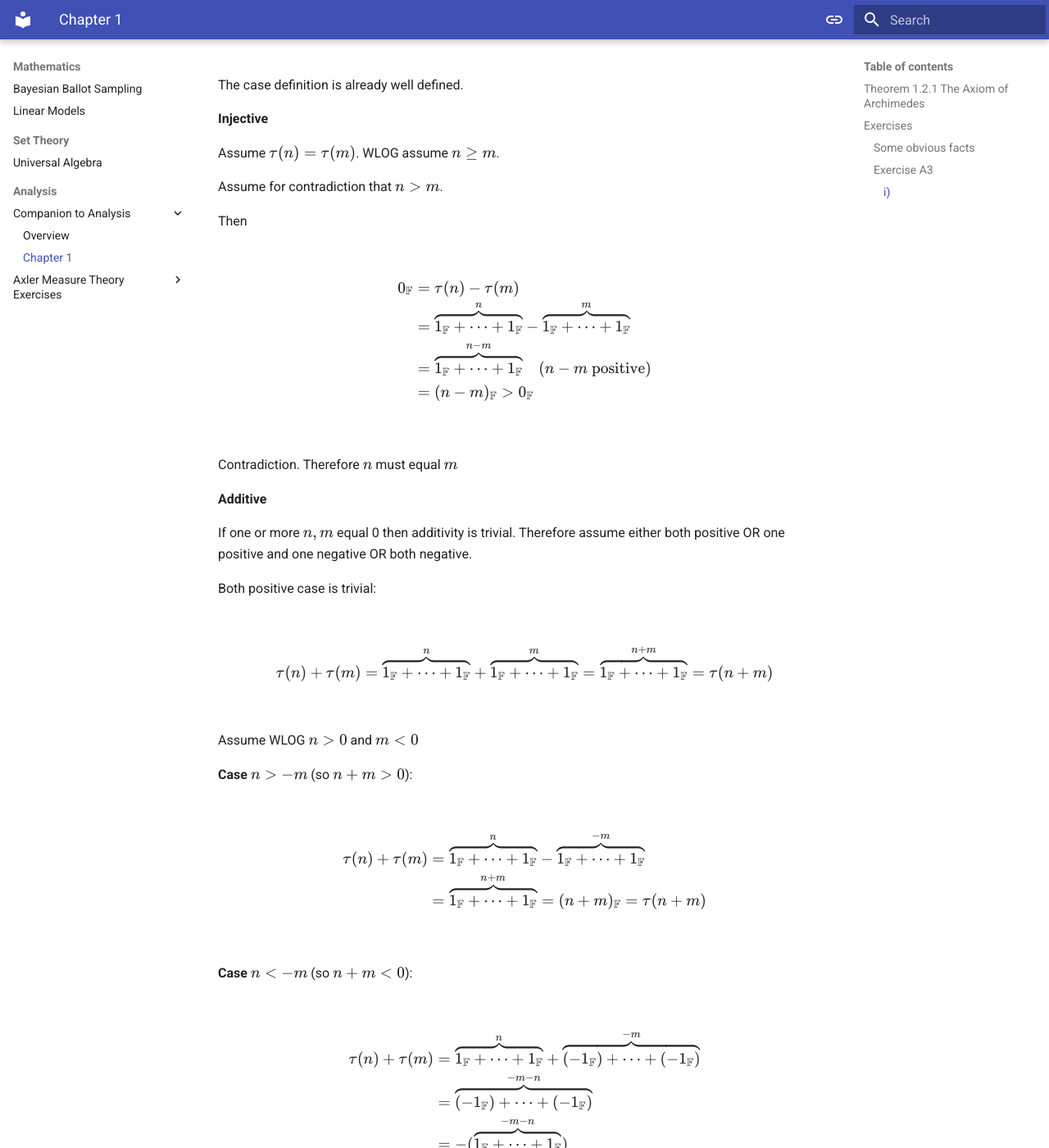
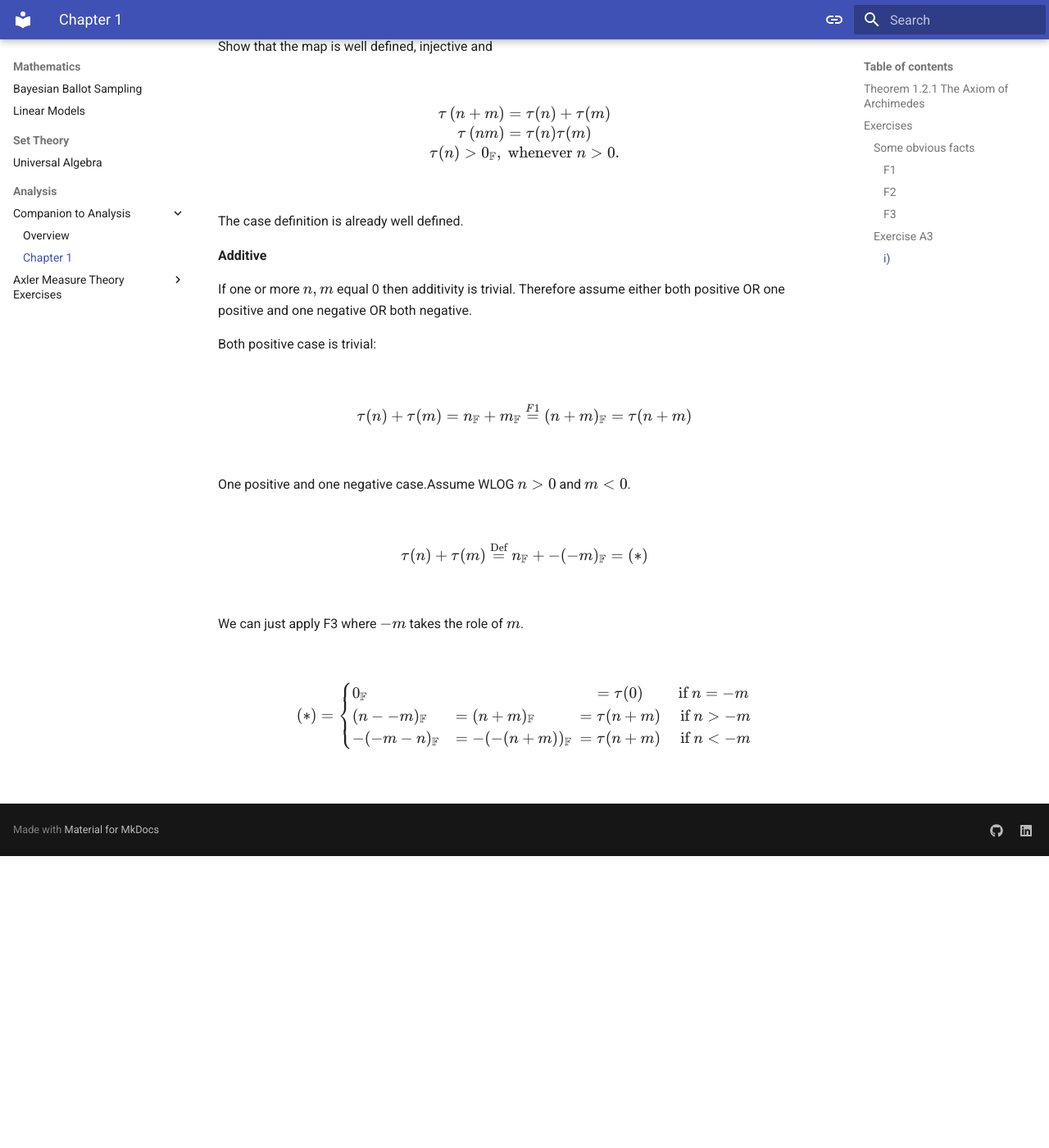
Before and after one commit to JakeRobertBaker/jakerobertbaker.github.io, an MkDocs documentation site: the page built from docs/mathematics/analysis/companion_to_analysis/chapter_1_notes.md, in a window 1280 px wide and 1400 px high, scrolled down 1823 px. Shown: the whole window at 82% size. Built offline with MkDocs 1.6.1 and Material for MkDocs 9.7.7, drawn with Linux system fonts in a browser that asks for light colours; some web fonts are replaced; after the commit the page ends 2867 px from its top, so only the background shows below that; some of the changed text lies outside the part shown.

Commit message:
corrected

```diff
--- a/docs/mathematics/analysis/companion_to_analysis/chapter_1_notes.md
+++ b/docs/mathematics/analysis/companion_to_analysis/chapter_1_notes.md
@@ -35,6 +35,16 @@
 
 ### Some obvious facts
 
+#### F1
+
+$n_{\mathbb{F}} + m_{\mathbb{F}} = (n+m)_{\mathbb{F}}$ for any $n,m \in \mathbb{N}^+$
+
+#### F2
+
+$n_{\mathbb{F}} m_{\mathbb{F}} = (nm)_{\mathbb{F}}$ for any $n,m \in \mathbb{N}^+$ due to distributivity.
+
+#### F3
+
 For any $n \in \mathbb{N}^+$ we have
 $$
 -n_{\mathbb{F}}
@@ -61,8 +71,6 @@
 \end{cases}
 $$
 
-Let's refer to this as Fact 1, F1.
-
 ### Exercise A3
 
 Let $\tau : \mathbb{Z} \to \mathbb{F}$ by,
@@ -82,29 +90,10 @@
 \\
 \tau \left( nm \right) = \tau(n) \tau(m)
 \\
-\tau(n) > 0_{\mathbb{F}}, \text{ whenever} n>0.
+\tau(n) > 0_{\mathbb{F}}, \text{ whenever } n>0.
 $$
 
 The case definition is already well defined.
-
-**Injective**
-
-Assume $\tau(n) = \tau(m)$. WLOG assume $n \geq m$.
-
-Assume for contradiction that $n>m$.
-
-Then
-
-$$
-\begin{align*}
-0_{\mathbb{F}} &= \tau(n) - \tau(m) \\
-&= \overbrace{1_{\mathbb{F}} + \cdots + 1_{\mathbb{F}}}^{n} - \overbrace{1_{\mathbb{F}} + \cdots + 1_{\mathbb{F}}}^{m} \\
-&= \overbrace{1_{\mathbb{F}} + \cdots + 1_{\mathbb{F}}}^{n-m} \quad (n - m \text{ positive}) \\
-&= (n-m)_{\mathbb{F}} > 0_{\mathbb{F}}
-\end{align*}
-$$
-
-Contradiction. Therefore $n$ must equal $m$
 
 **Additive**
 
@@ -113,31 +102,35 @@
 Both positive case is trivial:
 
 $$
-\tau(n) + \tau(m) = \overbrace{1_{\mathbb{F}} + \cdots + 1_{\mathbb{F}}}^{n} + \overbrace{1_{\mathbb{F}} + \cdots + 1_{\mathbb{F}}}^{m} = \overbrace{1_{\mathbb{F}} + \cdots + 1_{\mathbb{F}}}^{n+m} = \tau(n+m)
+\tau(n) + \tau(m)
+= n_{\mathbb{F}} + m_{\mathbb{F}} \overset{F1}{=}
+(n+m)_{\mathbb{F}}
+= \tau(n+m)
 $$
 
-Assume WLOG $n>0$ and $m<0$
-
-**Case $n > -m$** (so $n+m > 0$):
+One positive and one negative case.Assume WLOG $n>0$ and $m<0$.
 
 $$
-\begin{align*}
-\tau(n) + \tau(m) &= \overbrace{1_{\mathbb{F}} + \cdots + 1_{\mathbb{F}}}^{n} - \overbrace{1_{\mathbb{F}} + \cdots + 1_{\mathbb{F}}}^{-m} \\
-&= \overbrace{1_{\mathbb{F}} + \cdots + 1_{\mathbb{F}}}^{n+m} = (n+m)_{\mathbb{F}} = \tau(n+m)
-\end{align*}
+\tau(n) + \tau(m) \overset{\text{Def}}{=} n_{\mathbb{F}} + -(-m)_{\mathbb{F}} = (*)
 $$
 
-**Case $n < -m$** (so $n+m < 0$):
+We can just apply F3 where $-m$ takes the role of $m$.
 
 $$
-\begin{align*}
-\tau(n) + \tau(m) &= \overbrace{1_{\mathbb{F}} + \cdots + 1_{\mathbb{F}}}^{n} + \overbrace{(-1_{\mathbb{F}}) + \cdots + (-1_{\mathbb{F}})}^{-m} \\
-&= \overbrace{(-1_{\mathbb{F}}) + \cdots + (-1_{\mathbb{F}})}^{-m-n} \\
-&=  -( \overbrace{1_{\mathbb{F}} + \cdots + 1_{\mathbb{F}}}^{-m-n} ) \\
-&= -(-m-n)_{\mathbb{F}}
+(*) =
+\begin{cases}
+0_{\mathbb{F}}
+&
+&= \tau(0)
+&\text{if } n=-m \\
+(n--m)_{\mathbb{F}}
+&= (n+m)_{\mathbb{F}}
+&= \tau(n+m)
+&\text{ if } n>-m
 \\
-&= -(-(n+m))_{\mathbb{F}} = \tau(n+m)
-\end{align*}
+-(-m-n)_{\mathbb{F}}
+&= -(-(n+m))_{\mathbb{F}}
+&= \tau(n+m)
+&\text{ if } n < -m
+\end{cases}
 $$
-
-where the last equality uses $n+m < 0$ and the definition of $\tau$.
```
